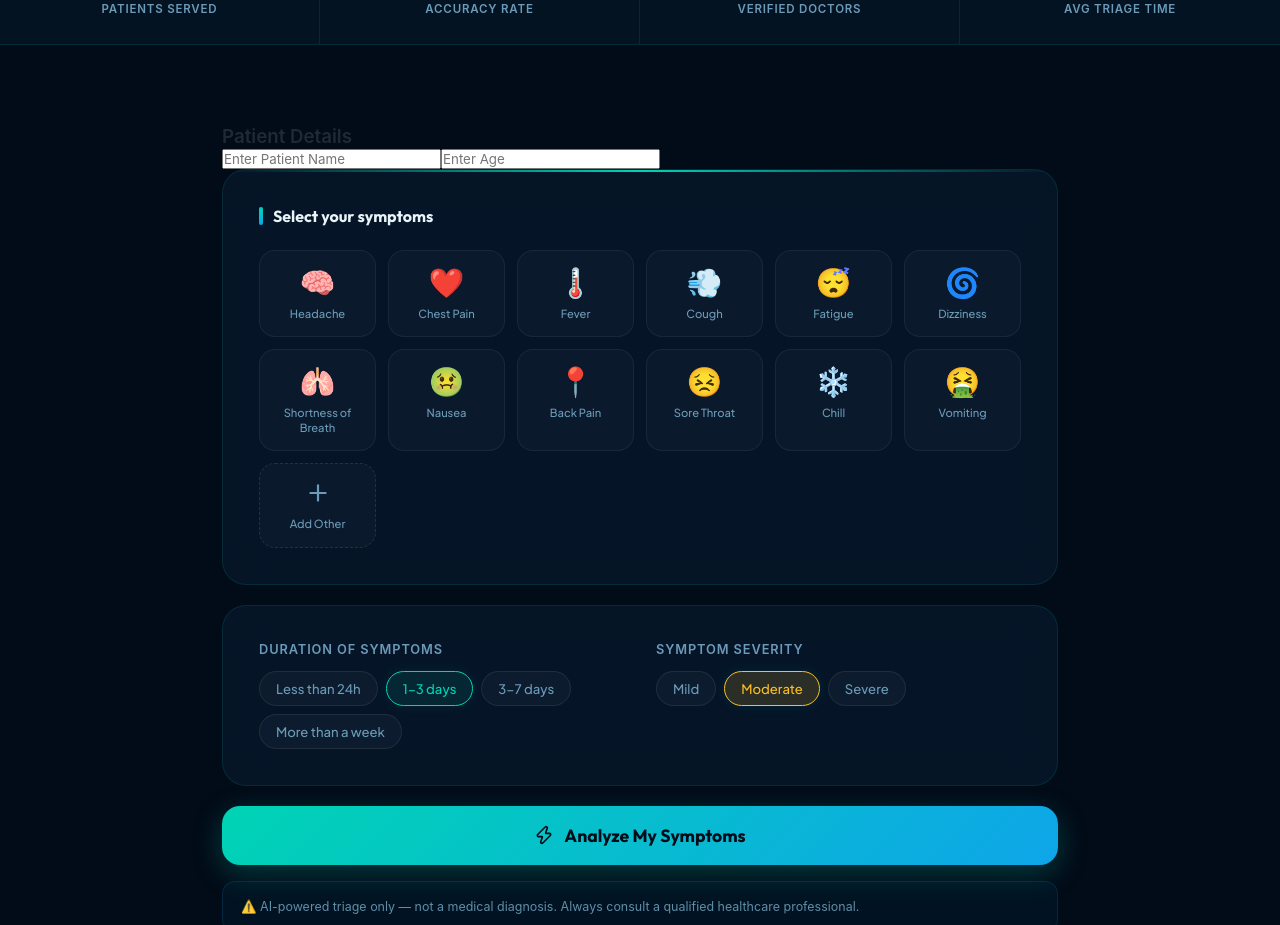
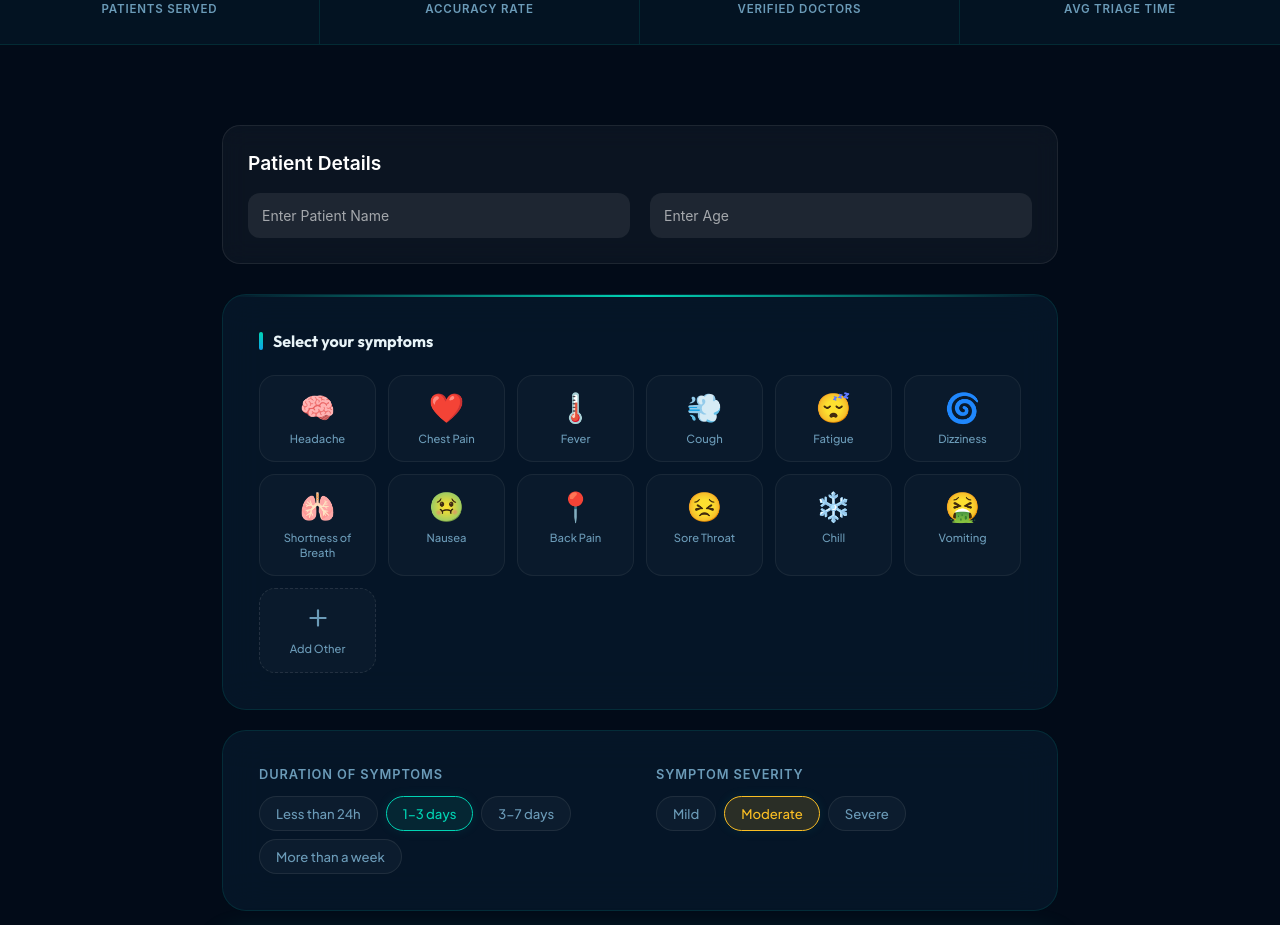
Before and after one commit to Sanketsinghal17/nabzai-smart-triage-agent, a React (Vite) app in the folder frontend/: page / in a window 1280 px wide. Shown: the part 880-1805 px from the top of the page. Built offline with nearby package versions, Linux system fonts and the light colour scheme.

Commit message:
Polished patient details section UI

```diff
--- a/frontend/src/styles/home.css
+++ b/frontend/src/styles/home.css
@@ -832,3 +832,39 @@ body {
   .footer-col { text-align: center; }
   .footer-socials { justify-content: center; }
 }
+.patient-details-section {
+  background: rgba(255,255,255,0.04);
+  border: 1px solid rgba(255,255,255,0.08);
+  backdrop-filter: blur(12px);
+  border-radius: 18px;
+  padding: 25px;
+  margin-bottom: 30px;
+}
+
+.patient-details-section h3 {
+  color: white;
+  margin-bottom: 18px;
+  font-size: 1.2rem;
+}
+
+.patient-inputs {
+  display: flex;
+  gap: 20px;
+  flex-wrap: wrap;
+}
+
+.patient-inputs input {
+  flex: 1;
+  min-width: 250px;
+  padding: 14px;
+  border-radius: 12px;
+  border: none;
+  outline: none;
+  background: rgba(255,255,255,0.08);
+  color: white;
+  font-size: 14px;
+}
+
+.patient-inputs input::placeholder {
+  color: rgba(255,255,255,0.6);
+}
```
